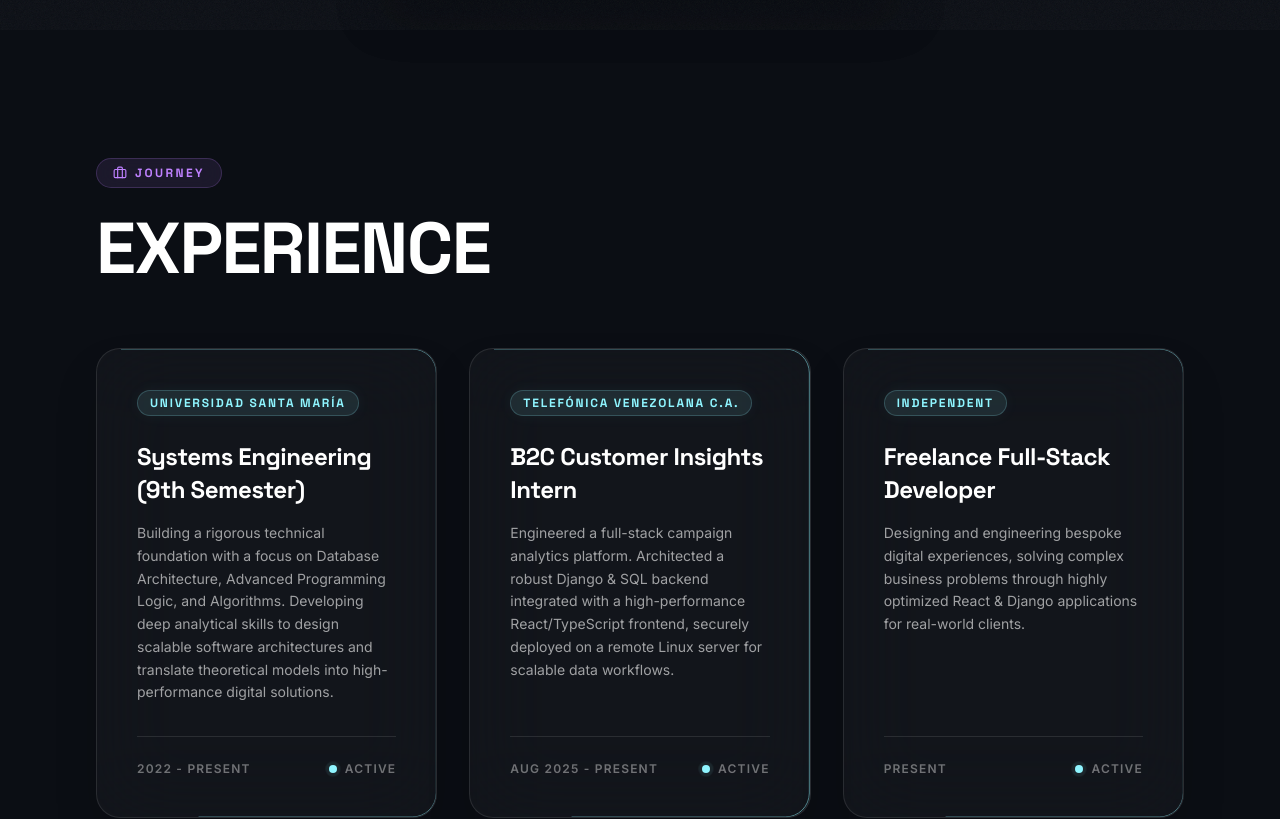
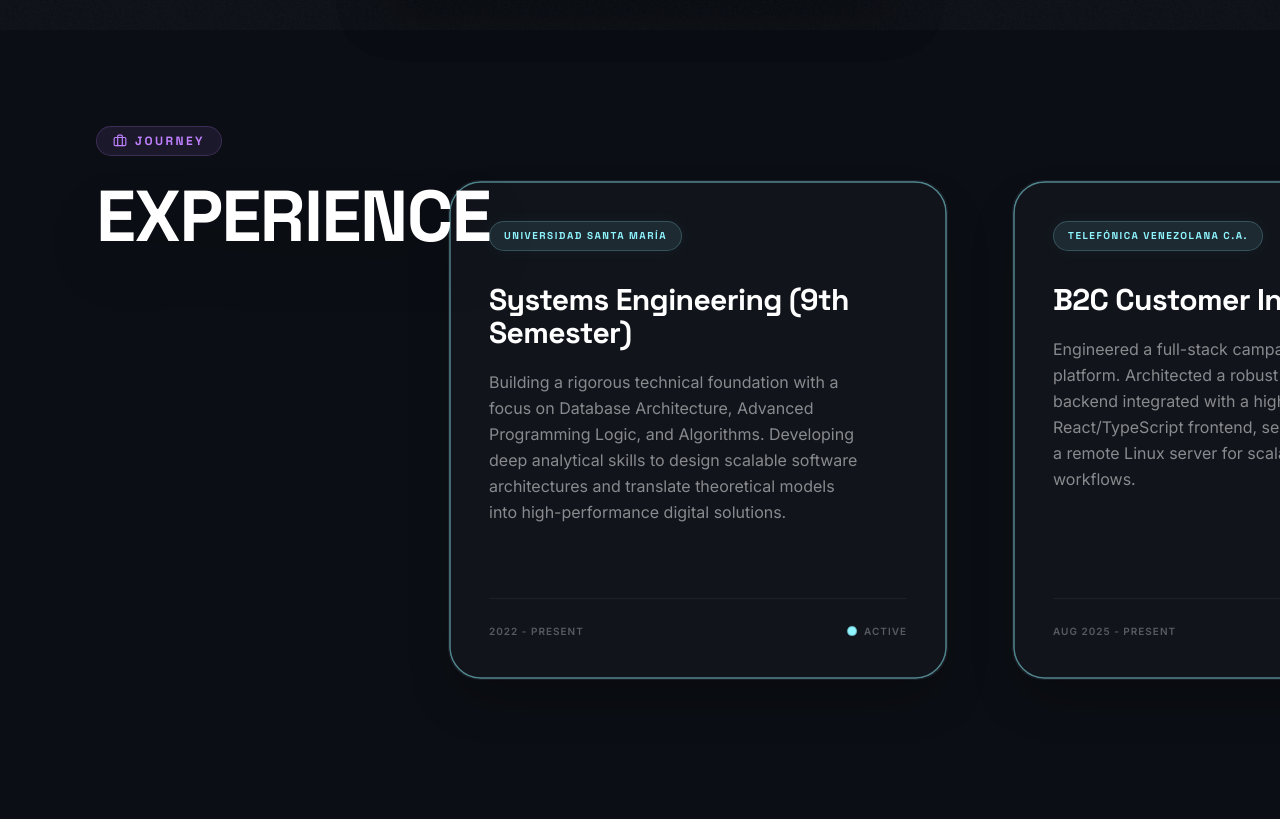
Before and after one commit to Aoshi346/Personal_Portfolio, a React (Vite) app: page / in a window 1280 px wide. Shown: the part 770-1589 px from the top of the page. Built offline with nearby package versions, Linux system fonts and the light colour scheme; the HTML template or start-up script is replaced by a standard one; a web font is replaced by a local one.

Commit message:
feat: implement GSAP-powered horizontal scroll timeline with velocity skew and magnetic interactions for the Experience section

```diff
--- a/src/components/dom/Experience.tsx
+++ b/src/components/dom/Experience.tsx
@@ -1,79 +1,304 @@
+import { useLayoutEffect, useRef, useCallback } from "react";
+import gsap from "gsap";
+import { ScrollTrigger } from "gsap/ScrollTrigger";
 import { Briefcase } from "lucide-react";
 import { Language, translations } from "../../constants/translations";
+import { scrambleText } from "../../utils/textEffects";
 
+gsap.registerPlugin(ScrollTrigger);
+
+// ─── Magnetic Element (applied to Briefcase tag and company badges) ──────────
+const MagneticElement = ({
+  children,
+  className = "",
+}: {
+  children: React.ReactNode;
+  className?: string;
+}) => {
+  const wrapRef = useRef<HTMLDivElement>(null);
+  const innerRef = useRef<HTMLDivElement>(null);
+
+  const onMove = useCallback((e: React.MouseEvent) => {
+    const rect = wrapRef.current?.getBoundingClientRect();
+    if (!rect || !innerRef.current) return;
+    const dx = e.clientX - (rect.left + rect.width / 2);
+    const dy = e.clientY - (rect.top + rect.height / 2);
+
+    // 40px radius magnetic field boundary
+    if (Math.hypot(dx, dy) < 40) {
+      gsap.to(innerRef.current, {
+        x: dx * 0.4,
+        y: dy * 0.4,
+        duration: 0.28,
+        ease: "power2.out",
+        overwrite: "auto",
+      });
+    } else {
+      gsap.to(innerRef.current, { x: 0, y: 0, duration: 0.5, ease: "elastic.out(1,0.4)", overwrite: "auto" });
+    }
+  }, []);
+
+  const onLeave = useCallback(() => {
+    gsap.to(innerRef.current, {
+      x: 0, y: 0, duration: 0.5, ease: "elastic.out(1,0.4)", overwrite: "auto",
+    });
+  }, []);
+
+  return (
+    <div ref={wrapRef} onMouseMove={onMove} onMouseLeave={onLeave} className={`inline-block ${className}`}>
+      <div ref={innerRef} className="origin-center">
+        {children}
+      </div>
+    </div>
+  );
+};
+
+// ─── Experience Engineering Timeline ──────────────────────────────────────────
 export const Experience = ({ language }: { language: Language }) => {
   const t = translations[language].sections;
 
+  // ── Refs ──────────────────────────────────────────────────────────────────
+  const sectionRef = useRef<HTMLElement>(null);
+  const scrollContainerRef = useRef<HTMLDivElement>(null);
+  const titleRef = useRef<HTMLSpanElement>(null);
+  const tagRef = useRef<HTMLDivElement>(null);
+
+  // Track cards to apply skew and localized ScrollTriggers
+  const cardsRef = useRef<(HTMLDivElement | null)[]>([]);
+
+  useLayoutEffect(() => {
+    if (!sectionRef.current || !scrollContainerRef.current) return;
+
+    let tlPrimary: gsap.core.Timeline | null = null;
+    const mm = gsap.matchMedia();
+
+    // ── Reset Phase (FOUC & State Prep) ─────────────────────────────────────
+    gsap.set(titleRef.current, { yPercent: 110 });
+    gsap.set(tagRef.current, { autoAlpha: 0, y: 20 });
+
+    cardsRef.current.forEach((card) => {
+      if (!card) return;
+      const ghost = card.querySelector(".ghost-border");
+      const content = card.querySelectorAll(".card-content > *");
+      const activePulse = card.querySelector(".active-pulse");
+
+      gsap.set(ghost, { strokeDashoffset: 100 }); // pathLength is 100
+      gsap.set(content, { opacity: 0, y: 20 });
+
+      if (activePulse) {
+        gsap.to(activePulse, {
+          scale: 1.9, opacity: 0, duration: 1.5, repeat: -1, ease: "none"
+        });
+      }
+    });
+
+    // ── Desktop Horizontal Scroll ───────────────────────────────────────────
+    mm.add("(min-width: 1024px)", () => {
+      const container = scrollContainerRef.current!;
+      const cards = cardsRef.current.filter((c): c is HTMLDivElement => c !== null);
+
+      // Calculates dynamic width for horizontal scroll
+      const getScrollAmount = () => -(container.scrollWidth - window.innerWidth);
+
+      tlPrimary = gsap.timeline({
+        scrollTrigger: {
+          trigger: sectionRef.current,
+          start: "top top",
+          end: () => `+=${container.scrollWidth}`, // Scroll dist matches horizontal bounds
+          pin: true,
+          scrub: 1, // "Weighted" interpolation
+          invalidateOnRefresh: true,
+        },
+      });
+
+      tlPrimary.to(container, {
+        x: getScrollAmount,
+        ease: "none",
+      });
+
+      // ── Scramble Title Reveal ─────────────────────────────────────────────
+      ScrollTrigger.create({
+        trigger: sectionRef.current,
+        start: "top 60%",
+        onEnter: () => {
+          gsap.to(tagRef.current, { autoAlpha: 1, y: 0, duration: 0.6, ease: "power3.out" });
+          gsap.to(titleRef.current, {
+            yPercent: 0,
+            duration: 0.8,
+            ease: "power4.out",
+            onComplete: () => {
+              if (titleRef.current) scrambleText(titleRef.current);
+            }
+          });
+        }
+      });
+
+      // ── Velocity Skew Mechanics ───────────────────────────────────────────
+      const proxy = { skew: 0 };
+      const skewSetter = gsap.quickSetter(cards, "skewX", "deg");
+      const clamp = gsap.utils.clamp(-12, 12);
+
+      ScrollTrigger.create({
+        trigger: sectionRef.current,
+        start: "top top",
+        end: () => `+=${container.scrollWidth}`,
+        onUpdate: (self) => {
+          // Negative implies leaning opposite scroll
+          const velocity = clamp(self.getVelocity() / -150);
+          if (Math.abs(velocity) > 0.1) {
+            gsap.to(proxy, {
+                skew: velocity, overwrite: true, duration: 0.1,
+                onUpdate: () => skewSetter(proxy.skew)
+            });
+            gsap.to(proxy, {
+                skew: 0, delay: 0.1, duration: 0.8, ease: "power3.out",
+                onUpdate: () => skewSetter(proxy.skew)
+            });
+          }
+        },
+      });
+
+      // ── Localized Card Entrances via containerAnimation ───────────────────
+      cards.forEach((card) => {
+        const ghost = card.querySelector(".ghost-border");
+        const content = card.querySelectorAll(".card-content > *");
+
+        ScrollTrigger.create({
+          trigger: card,
+          containerAnimation: tlPrimary!,
+          start: "left 75%", // Card enters the focus area
+          onEnter: () => {
+            gsap.to(ghost, { strokeDashoffset: 0, duration: 1.2, ease: "power3.inOut" });
+            gsap.to(content, { opacity: 1, y: 0, duration: 0.8, stagger: 0.1, ease: "power3.out", delay: 0.15 });
+          },
+        });
+      });
+
+      return () => {
+        // cleanup handled by mm
+      };
+    });
+
+    // ── Mobile Vertical Fallback ────────────────────────────────────────────
+    mm.add("(max-width: 1023px)", () => {
+      const cards = cardsRef.current.filter((c): c is HTMLDivElement => c !== null);
+
+      ScrollTrigger.create({
+        trigger: sectionRef.current,
+        start: "top 80%",
+        onEnter: () => {
+          gsap.to(tagRef.current, { autoAlpha: 1, y: 0, duration: 0.6, ease: "power3.out" });
+          gsap.to(titleRef.current, {
+            yPercent: 0, duration: 0.8, ease: "power4.out",
+            onComplete: () => { if (titleRef.current) scrambleText(titleRef.current); }
+          });
+        }
+      });
+
+      cards.forEach((card) => {
+        const ghost = card.querySelector(".ghost-border");
+        const content = card.querySelectorAll(".card-content > *");
+        ScrollTrigger.create({
+          trigger: card,
+          start: "top 85%",
+          onEnter: () => {
+            gsap.to(ghost, { strokeDashoffset: 0, duration: 1.2, ease: "power3.inOut" });
+            gsap.to(content, { opacity: 1, y: 0, duration: 0.8, stagger: 0.1, ease: "power3.out", delay: 0.15 });
+          }
+        });
+      });
+
+      return () => {};
+    });
+
+    return () => mm.revert();
+  }, []);
+
   return (
     <section
+      ref={sectionRef}
       id="section-2"
-      className="min-h-screen py-32 px-12 md:px-24 relative overflow-hidden flex items-center bg-transparent"
+      // Mobile relies on default document flow scrolling. Desktop hijacks it into 100vh locked pinning.
+      className="relative w-full min-h-screen lg:h-screen bg-[#0b0e14] lg:overflow-hidden flex flex-col lg:flex-row lg:items-center will-change-transform"
     >
-      <div className="reveal-content w-full max-w-7xl mx-auto relative z-10">
-        <div className="stagger-item mb-6 inline-flex items-center gap-2 px-4 py-1.5 rounded-full bg-[var(--secondary)]/10 border border-[var(--secondary)]/20 text-[var(--secondary)] text-[10px] md:text-xs font-bold tracking-[0.2em] uppercase badge-font backdrop-blur-md">
+      {/* ── Title Context overlay ────────────────────────────────────────── */}
+      <div className="relative lg:absolute lg:top-24 lg:left-24 z-20 px-8 pt-24 pb-8 lg:px-0 lg:pt-0 pointer-events-none">
+        <MagneticElement>
+          <div ref={tagRef} className="mb-6 inline-flex items-center gap-2 px-4 py-1.5 rounded-full bg-[var(--secondary)]/10 border border-[var(--secondary)]/20 text-[var(--secondary)] text-[10px] md:text-xs font-bold tracking-[0.2em] uppercase badge-font backdrop-blur-md pointer-events-auto">
             <Briefcase size={14} /> {t.experience.tag}
           </div>
-        <h2 className="stagger-item text-5xl md:text-7xl font-bold text-white mb-16 tracking-tighter badge-font">
-          <div className="overflow-hidden">
-            <span className="block reveal-text uppercase italic">
+        </MagneticElement>
+
+        <h2 className="text-5xl md:text-7xl font-bold text-white tracking-tighter badge-font drop-shadow-2xl">
+          <div className="overflow-hidden pb-4">
+            <span ref={titleRef} className="block uppercase italic pointer-events-auto shadow-black" data-final-text={t.experience.title}>
               {t.experience.title}
             </span>
           </div>
         </h2>
+      </div>
 
-        <div className="grid grid-cols-1 md:grid-cols-2 lg:grid-cols-3 gap-6 md:gap-8">
+      {/* ── Scroll Track ─────────────────────────────────────────────────── */}
+      <div
+         ref={scrollContainerRef}
+         className="flex flex-col lg:flex-row flex-nowrap gap-8 lg:gap-16 px-8 lg:pl-[35vw] lg:pr-[20vw] pb-24 lg:pb-0 w-full lg:w-max lg:h-[65vh] lg:items-center relative z-10"
+         style={{ willChange: "transform" }}
+       >
         {t.experience.roles.map((item, i) => (
           <div
             key={i}
-              className="stagger-item group p-6 md:p-8 lg:p-10 rounded-3xl bg-white/[0.03] border border-white/10 backdrop-blur-2xl hover:bg-white/[0.07] hover:-translate-y-2 hover:border-white/20 transition-all duration-500 shadow-2xl flex flex-col h-full relative overflow-hidden"
+            ref={(el) => { cardsRef.current[i] = el; }}
+            className="flex-none w-full lg:w-[450px] xl:w-[500px] h-auto lg:h-[500px] group p-8 lg:p-10 rounded-[32px] bg-[#11141b] border border-white/[0.04] backdrop-blur-2xl transition-all duration-500 shadow-2xl flex flex-col relative overflow-hidden transform-gpu"
+            style={{ transformOrigin: "bottom center" }}
           >
-              <div className="absolute inset-0 bg-gradient-to-br from-[var(--primary)]/5 to-transparent opacity-0 group-hover:opacity-100 transition-opacity duration-700 pointer-events-none" />
+            {/* Ambient hover bloom */}
+            <div className="absolute inset-0 bg-gradient-to-br from-[var(--primary)]/10 to-transparent opacity-0 group-hover:opacity-100 transition-opacity duration-700 pointer-events-none" />
 
-              {/* Ghost Border SVG */}
-              <svg
-                className="absolute inset-0 w-full h-full pointer-events-none"
-                preserveAspectRatio="none"
-              >
+            {/* Ghost Border SVG logic. pathLength 100 normalizes perimeter */}
+            <svg className="absolute inset-0 w-full h-full pointer-events-none" preserveAspectRatio="none">
               <rect
-                  x="0"
-                  y="0"
-                  width="100%"
-                  height="100%"
-                  rx="24"
-                  ry="24"
+                x="1" y="1"
+                width="calc(100% - 2px)" height="calc(100% - 2px)"
+                rx="31" ry="31"
                 fill="none"
                 stroke="var(--primary)"
-                  strokeWidth="1"
-                  className="ghost-border opacity-20"
-                  style={{ strokeDasharray: 1000, strokeDashoffset: 1000 }}
+                strokeWidth="1.5"
+                pathLength="100"
+                className="ghost-border opacity-50 shadow-[0_0_15px_rgba(143,245,255,0.2)]"
+                style={{ strokeDasharray: "100", strokeDashoffset: "100" }}
               />
             </svg>
 
-              <div className="mb-auto relative z-10">
-                <div className="inline-flex items-center gap-2 px-3 py-1 rounded-full bg-[var(--primary)]/10 text-[var(--primary)] border border-[var(--primary)]/20 text-[10px] md:text-xs tracking-[0.15em] font-bold uppercase badge-font mb-6 shadow-[0_0_15px_rgba(143,245,255,0.05)]">
+            {/* Staggered text body */}
+            <div className="card-content mb-auto relative z-10 flex flex-col h-full pointer-events-auto">
+
+              <MagneticElement className="self-start mb-8">
+                <div className="inline-flex items-center gap-2 px-3.5 py-1.5 rounded-full bg-[var(--primary)]/10 text-[var(--primary)] border border-[var(--primary)]/20 text-[10px] tracking-[0.15em] font-bold uppercase badge-font shadow-[0_0_15px_rgba(143,245,255,0.05)] cursor-default">
                   {item.company}
                 </div>
-                <h3 className="text-xl md:text-2xl font-bold text-white mb-4 tracking-tight leading-snug">
+              </MagneticElement>
+
+              <h3 className="text-2xl md:text-3xl font-black text-white mb-5 tracking-tight leading-[1.1]">
                 {item.role}
               </h3>
-                <p className="text-white/60 font-light leading-relaxed text-sm">
+
+              <p className="text-white/50 font-light leading-relaxed text-sm md:text-base max-w-[90%] pb-6 lg:pb-0">
                 {item.desc}
               </p>
-              </div>
 
-              <div className="mt-8 pt-6 border-t border-white/10 flex items-center justify-between text-white/40 text-[10px] md:text-xs font-semibold uppercase tracking-widest relative z-10">
+              <div className="mt-auto pt-6 border-t border-white/5 flex items-center justify-between text-white/30 text-[9px] md:text-[10px] font-semibold uppercase tracking-widest">
                 <span>{item.date}</span>
                 <span className="flex items-center gap-2">
                   <span className="relative flex h-2 w-2">
-                    <span className="animate-ping absolute inline-flex h-full w-full rounded-full bg-[var(--primary)] opacity-75"></span>
+                    <span className="active-pulse absolute inline-flex h-full w-full rounded-full bg-[var(--primary)] pointer-events-none"></span>
                     <span className="relative inline-flex rounded-full h-2 w-2 bg-[var(--primary)]"></span>
                   </span>
                   {t.experience.active}
                 </span>
               </div>
             </div>
+          </div>
         ))}
-        </div>
       </div>
     </section>
   );
```
Lines whose indentation alone changed are shown as unchanged.
